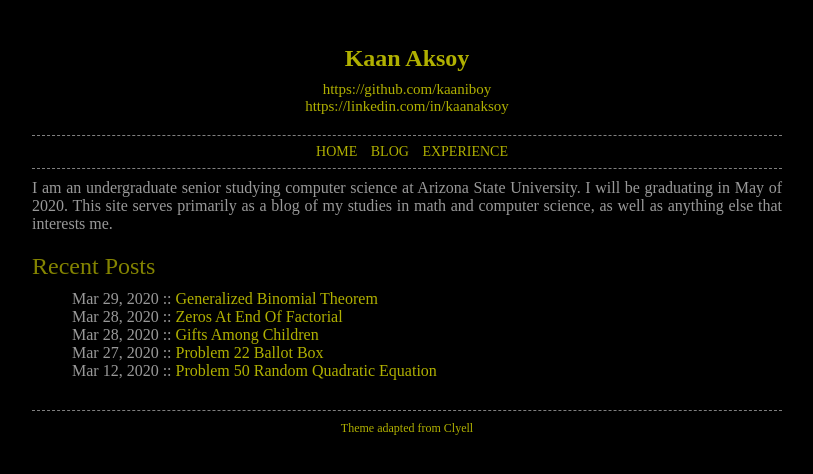
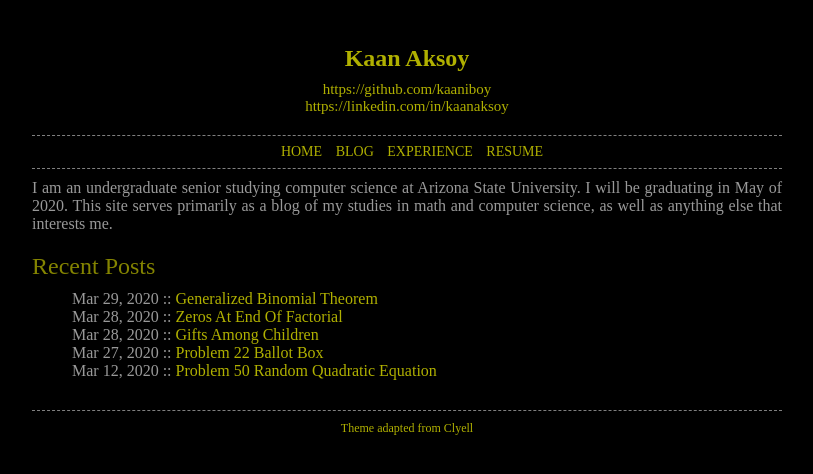
Before and after one commit to kaaniboy/math, a Jekyll site: the page built from docs/index.md, in a window 1280 px wide. Shown: the top 474 px of the page, without its empty margins (233-1046 px from the left). Built offline with Jekyll 4.4.1, drawn with Linux system fonts in a browser that asks for light colours; some web fonts are replaced.

Commit message:
Add link to resume in menu

```diff
--- a/docs/_includes/menu.html
+++ b/docs/_includes/menu.html
@@ -5,6 +5,11 @@
           <li><a href="{{ site.baseurl }}">HOME</a></li>
           <li><a href="{{ site.baseurl }}/blog/">BLOG</a></li>
           <li><a href="{{ site.baseurl }}/experience/">EXPERIENCE</a></li>
+          <li>
+              <a href="https://drive.google.com/file/d/1ujvj8WGmD5dKMtzrNoA07c2kio5U5LjW/view?usp=sharing" target="_blank">
+                RESUME
+              </a>
+            </li>
       </ul>
     </div>
   </div>
```
